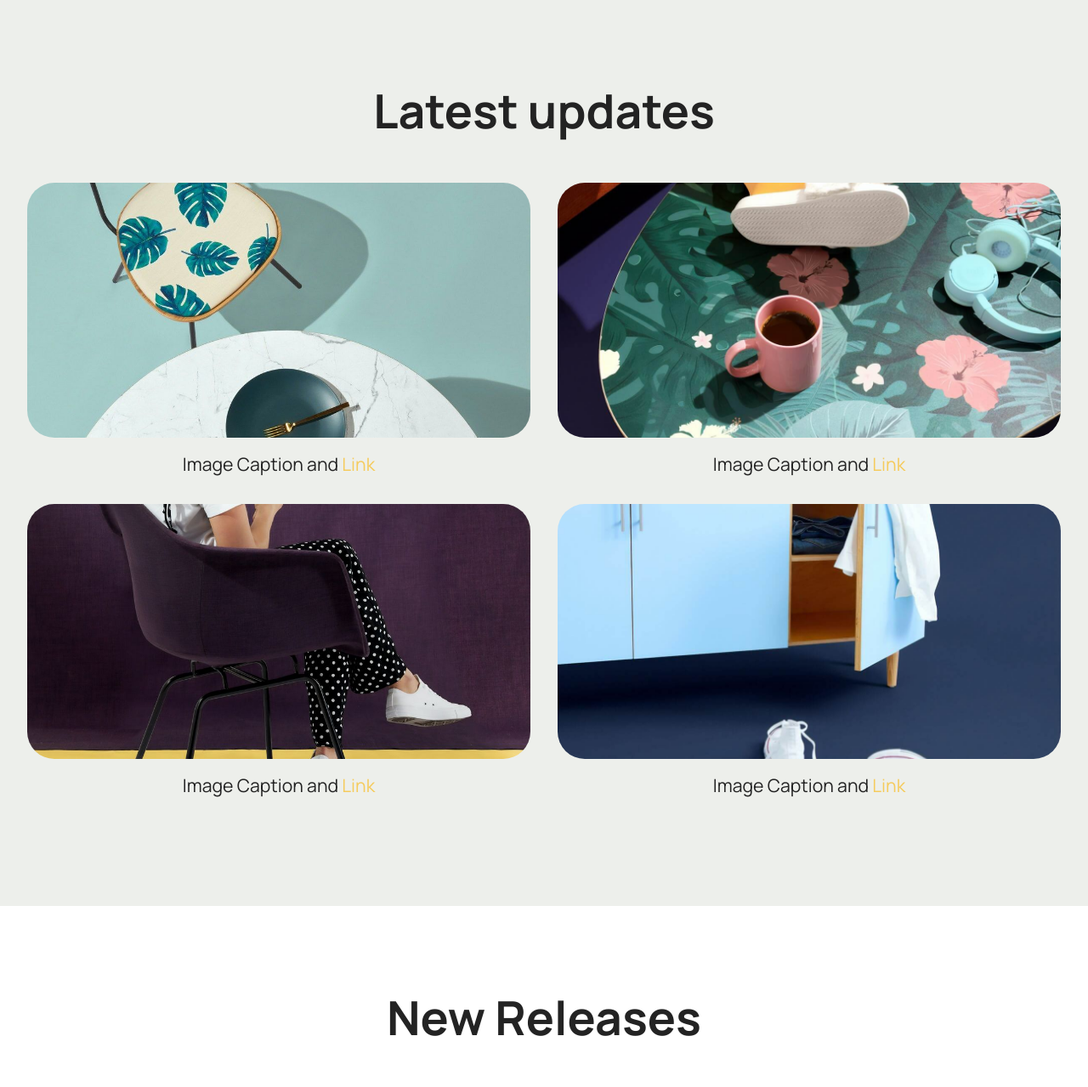
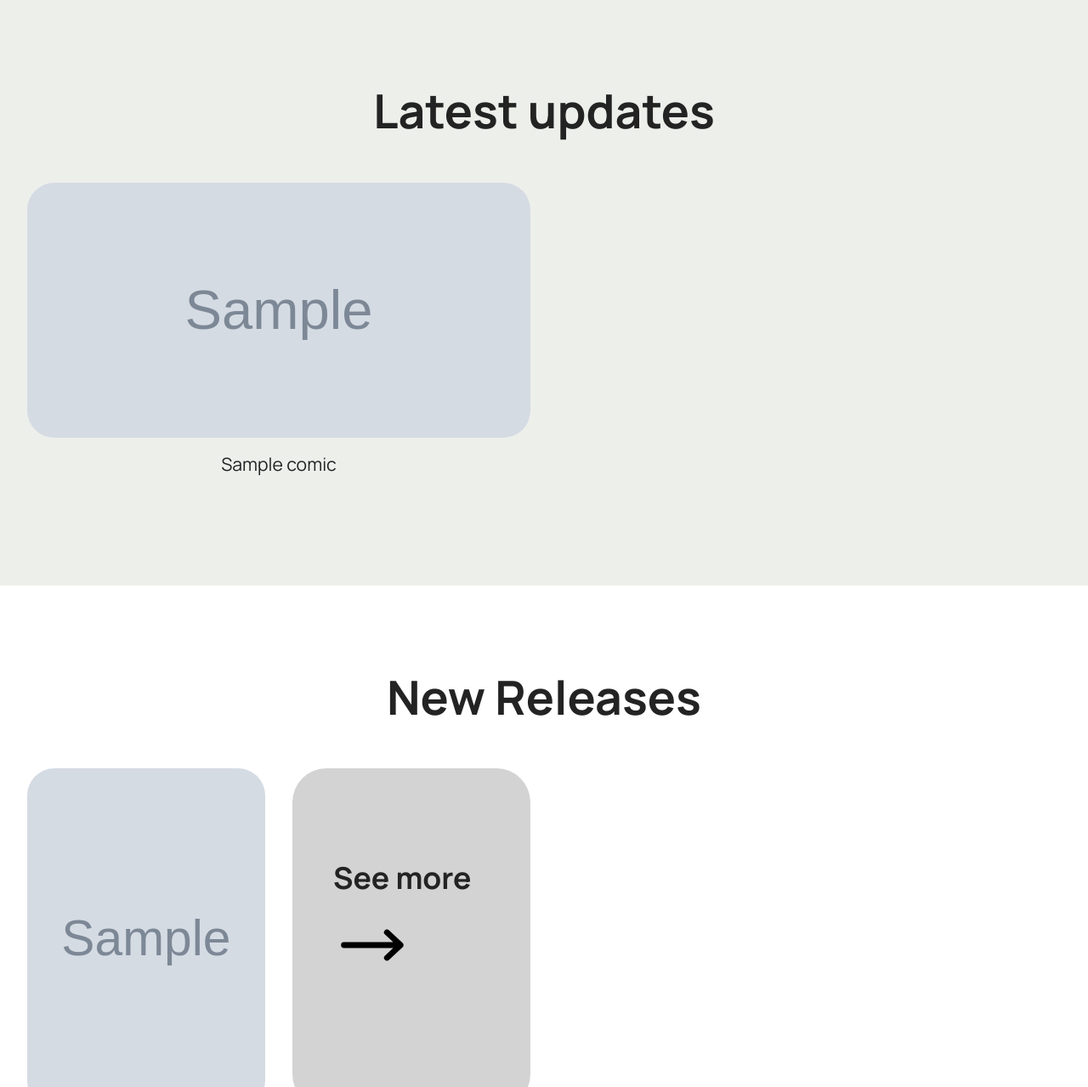
Before and after one commit to SiJibrilll/ppw1-uas, a PHP site: page / in a window 1280 px wide. Shown: the part 801-2080 px from the top of the page at 85% size. Run offline with PHP 8.4, Linux system fonts and the light colour scheme; tables that the repository leaves empty or names only in its code hold one stand-in row (values such as "Sample post"); grey boxes marked "Sample" are stand-in pictures; some web fonts are replaced.

Commit message:
created home page

```diff
--- a/app/controllers/ComicsController.php
+++ b/app/controllers/ComicsController.php
@@ -10,7 +10,7 @@ use helpers\Url;
 class ComicsController extends BaseController {
   function index() {
     $dbh = new Dbh();
-    $comics = $dbh->paginate('Comics');
+    $comics = $dbh->paginate('Comics', 'DESC', 1, 8);
     $this->view('search_comics', [
       'comics' => $comics
     ]);
--- a/app/controllers/HomeController.php
+++ b/app/controllers/HomeController.php
@@ -8,12 +8,36 @@ use helpers\ImageHandler;
 class HomeController extends BaseController {
   public function index(Type $var = null) {
 
+    // $sql = "SELECT c.*, ch.id, ch.created_at
+    //         FROM Comics c
+    //         LEFT JOIN Chapters ch ON c.id = ch.comic_id
+    //         ORDER BY ch.created_at DESC
+    //         LIMIT 4";
+    //update the code above to also join with image table to get the comic cover images
+    $sql = "SELECT c.*, i.path as cover, ch.created_at
+            FROM Comics c
+            LEFT JOIN Images i ON c.image_id = i.id
+            LEFT JOIN Chapters ch ON c.id = ch.comic_id
+            ORDER BY ch.created_at DESC
+            LIMIT 4";
+
     $dbh = new Dbh();
+    $updates = $dbh->query($sql)->fetchAll();
 
-    $comic = $dbh->paginate('Comics', 'DESC');
+    //'SELECT * FROM Comics ORDER BY id DESC LIMIT 3'
+    // modify sql above to also join with image table to get the comic cover images
+    $sqlNewest = "SELECT c.*, i.path as cover
+            FROM Comics c
+            LEFT JOIN Images i ON c.image_id = i.id
+            ORDER BY c.id DESC
+            LIMIT 3";
+
+    $comic = $dbh->query($sqlNewest)->fetchAll();
+
 
     $this->view('home', [
-      'comic' => $comic
+      'updates' => $updates,
+      'comics' => $comic
     ]);
   }
 }
--- a/public/index.php
+++ b/public/index.php
@@ -1,5 +1,6 @@
 <?php
 $root = __DIR__ . "/../";
+$GLOBALS['placeholder'] = '/uploads/placeholder.webp';
 
 require_once __DIR__ . '/../app/Autoloader.php';
 
--- a/views/home-view.php
+++ b/views/home-view.php
@@ -94,50 +94,21 @@
         </div>
 
         <div class="row mbr-gallery">
+            <?php foreach ($updates as $update): ?>
             <div class="col-12 col-md-6 col-lg-6 item gallery-image">
+                <a href="/search">
                   <div class="item-wrapper mb-3" data-toggle="modal" data-bs-toggle="modal" data-target="#uND1zFLw8g-modal" data-bs-target="#uND1zFLw8g-modal">
-                    <img class="w-100" src="assets/images/gallery10.jpg" alt="Mobirise Website Builder" data-slide-to="4" data-bs-slide-to="4" data-target="#lb-uND1zFLw8g" data-bs-target="#lb-uND1zFLw8g">
+                      <img class="w-100" src="<?=$update['cover'] ?: $GLOBALS['placeholder']?>" alt="Mobirise Website Builder" data-slide-to="4" data-bs-slide-to="4" data-target="#lb-uND1zFLw8g" data-bs-target="#lb-uND1zFLw8g">
                       <div class="icon-wrapper">
                           <span class="mobi-mbri mobi-mbri-search mbr-iconfont mbr-iconfont-btn"></span>
                       </div>
                   </div>
+                </a>
                 <h6 class="mbr-item-subtitle mbr-fonts-style align-center mb-0 mt-3 display-7">
-                    Image Caption and <a href="#" class="text-primary">Link</a>
+                    <?= htmlspecialchars($update['title']) ?>
                 </h6>
             </div>
-            <div class="col-12 col-md-6 col-lg-6 item gallery-image">
-                <div class="item-wrapper mb-3" data-toggle="modal" data-bs-toggle="modal" data-target="#uND1zFLw8g-modal" data-bs-target="#uND1zFLw8g-modal">
-                    <img class="w-100" src="assets/images/gallery05.jpg" alt="Mobirise Website Builder" data-slide-to="5" data-bs-slide-to="5" data-target="#lb-uND1zFLw8g" data-bs-target="#lb-uND1zFLw8g">
-                    <div class="icon-wrapper">
-                        <span class="mobi-mbri mobi-mbri-search mbr-iconfont mbr-iconfont-btn"></span>
-                    </div>
-                </div>
-                <h6 class="mbr-item-subtitle mbr-fonts-style align-center mb-0 mt-3 display-7">
-                    Image Caption and <a href="#" class="text-primary">Link</a>
-                </h6>
-            </div>
-            <div class="col-12 col-md-6 col-lg-6 item gallery-image">
-                <div class="item-wrapper mb-3" data-toggle="modal" data-bs-toggle="modal" data-target="#uND1zFLw8g-modal" data-bs-target="#uND1zFLw8g-modal">
-                    <img class="w-100" src="assets/images/gallery06.jpg" alt="Mobirise Website Builder" data-slide-to="6" data-bs-slide-to="6" data-target="#lb-uND1zFLw8g" data-bs-target="#lb-uND1zFLw8g">
-                    <div class="icon-wrapper">
-                        <span class="mobi-mbri mobi-mbri-search mbr-iconfont mbr-iconfont-btn"></span>
-                    </div>
-                </div>
-                <h6 class="mbr-item-subtitle mbr-fonts-style align-center mb-0 mt-3 display-7">
-                    Image Caption and <a href="#" class="text-primary">Link</a>
-                </h6>
-            </div>
-            <div class="col-12 col-md-6 col-lg-6 item gallery-image">
-                <div class="item-wrapper mb-3" data-toggle="modal" data-bs-toggle="modal" data-target="#uND1zFLw8g-modal" data-bs-target="#uND1zFLw8g-modal">
-                    <img class="w-100" src="assets/images/gallery07.jpg" alt="Mobirise Website Builder" data-slide-to="7" data-bs-slide-to="7" data-target="#lb-uND1zFLw8g" data-bs-target="#lb-uND1zFLw8g">
-                    <div class="icon-wrapper">
-                        <span class="mobi-mbri mobi-mbri-search mbr-iconfont mbr-iconfont-btn"></span>
-                    </div>
-                </div>
-                <h6 class="mbr-item-subtitle mbr-fonts-style align-center mb-0 mt-3 display-7">
-                    Image Caption and <a href="#" class="text-primary">Link</a>
-                </h6>
-            </div>
+            <?php endforeach; ?>
         </div>
 
         <div class="modal mbr-slider" tabindex="-1" role="dialog" aria-hidden="true" id="uND1zFLw8g-modal">
@@ -212,64 +183,35 @@
       </div>
     </div>
     <div class="row">
-      <div class="item features-image col-12 col-md-6 col-lg-3 active">
+      <?php foreach ($comics as $comic): ?>
+      <div class="item features-image col-12 col-md-6 col-lg-3">
         <div class="item-wrapper">
+          <a href="/search">
             <div class="item-img mb-3">
-            <img src="https://r.mobirisesite.com/1558499/assets/images/photo-1593345215990-170543af6949.jpeg" alt="Mobirise Website Builder" title="">
+              <img src="<?= $comic['cover'] ?: $GLOBALS['placeholder'] ?>" alt="Mobirise Website Builder" title="" data-slide-to="2" data-bs-slide-to="2">
             </div>
+          </a>
           <div class="item-content align-left">
-            <h5 class="item-title mbr-fonts-style mt-0 mb-2 display-5">
-              <strong>Attack on Titan: The Conclusion</strong>
+            <h5 class="item-title mbr-fonts-style mb-2 mt-0 display-5">
+              <strong><?=$comic['title']?></strong>
             </h5>
-
-
-
           </div>
         </div>
       </div>
+      <?php endforeach; ?>
+
       <div class="item features-image col-12 col-md-6 col-lg-3">
         <div class="item-wrapper">
-          <div class="item-img mb-3">
-            <img src="https://r.mobirisesite.com/1558499/assets/images/photo-1587270613291-b5c7042fc104.jpeg" alt="Mobirise Website Builder" title="" data-slide-to="1" data-bs-slide-to="1">
+          <a href="/search" style="color: black;">
+            <div class="item-img mb-3 p-5" style="background-color: lightgray; border-radius: 40px;">
+              <h5 class="item-title mbr-fonts-style mt-0 display-5" style="padding-top: 30%;">
+                <strong>See more</strong>
+              </h5>
+              <svg xmlns="http://www.w3.org/2000/svg" viewBox="0 0 20 20" fill="currentColor" style="max-width: 50%;">
+                <path fill-rule="evenodd" d="M2 10a.75.75 0 0 1 .75-.75h12.59l-2.1-1.95a.75.75 0 1 1 1.02-1.1l3.5 3.25a.75.75 0 0 1 0 1.1l-3.5 3.25a.75.75 0 1 1-1.02-1.1l2.1-1.95H2.75A.75.75 0 0 1 2 10Z" clip-rule="evenodd" />
+              </svg>
             </div>
-          <div class="item-content align-left">
-            <h5 class="item-title mbr-fonts-style mb-2 mt-0 display-5">
-              <strong>One Piece: Chapter 1100</strong>
-            </h5>
-
-
-
-          </div>
-        </div>
-      </div>
-      <div class="item features-image col-12 col-md-6 col-lg-3">
-        <div class="item-wrapper">
-          <div class="item-img mb-3">
-            <img src="https://r.mobirisesite.com/1558499/assets/images/photo-1618519764620-7403abdbdfe9.jpeg" alt="Mobirise Website Builder" title="" data-slide-to="2" data-bs-slide-to="2">
-          </div>
-          <div class="item-content align-left">
-            <h5 class="item-title mbr-fonts-style mb-2 mt-0 display-5">
-              <strong>My Hero Academia: Origins</strong>
-            </h5>
-
-
-
-          </div>
-        </div>
-      </div>
-      <div class="item features-image col-12 col-md-6 col-lg-3">
-        <div class="item-wrapper">
-          <div class="item-img mb-3">
-            <img src="https://r.mobirisesite.com/1558499/assets/images/photo-1613376023733-0a73315d9b06.jpeg" alt="Mobirise Website Builder" title="" data-slide-to="2" data-bs-slide-to="2">
-          </div>
-          <div class="item-content align-left">
-            <h5 class="item-title mbr-fonts-style mb-2 mt-0 display-5">
-              <strong>Celestial Guardians: New Series</strong>
-            </h5>
-
-
-
-          </div>
+          </a>
         </div>
       </div>
     </div>
```
Lines whose indentation alone changed are shown as unchanged.
